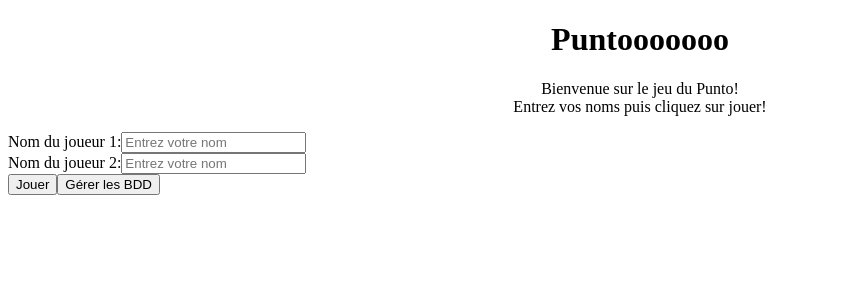
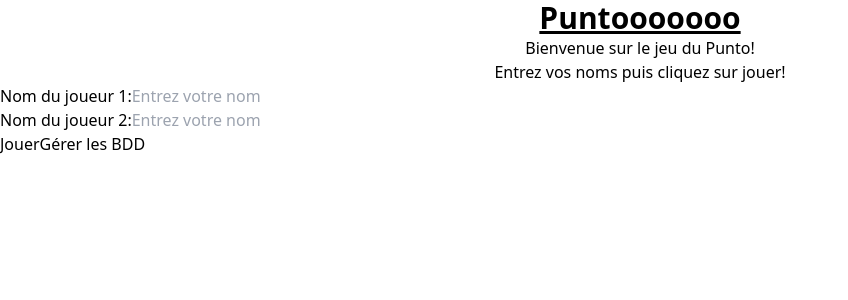
Before and after one commit to W1llrg/punto, a Nuxt app: page / in a window 1280 px wide. Shown: the top 300 px of the page, without its empty margins (0-848 px from the left). Built offline with nearby package versions, Linux system fonts and the light colour scheme.

Commit message:
📦 NEW: added tailwindcss + config

```diff
--- /dev/null
+++ b/assets/css/main.scss
@@ -0,0 +1,3 @@
+@tailwind base;
+@tailwind components;
+@tailwind utilities;
--- a/nuxt.config.ts
+++ b/nuxt.config.ts
@@ -4,4 +4,11 @@ export default {
     serverMiddleware: [
         { path: '/api', handler: '~/server/index.js' },
     ],
+    css: ['~/assets/css/main.scss'],
+    postcss: {
+        plugins: {
+            tailwindcss: {},
+            autoprefixer: {},
+        },
+    },
 };
--- a/package.json
+++ b/package.json
@@ -11,8 +11,12 @@
   },
   "devDependencies": {
     "@nuxt/devtools": "latest",
+    "autoprefixer": "^10.4.16",
     "jest": "^29.7.0",
     "nuxt": "^3.8.1",
+    "postcss": "^8.4.32",
+    "sass": "^1.69.5",
+    "tailwindcss": "^3.3.6",
     "vue": "^3.3.8",
     "vue-router": "^4.2.5"
   },
--- a/pages/index.vue
+++ b/pages/index.vue
@@ -1,5 +1,5 @@
 <template>
-    <h1 class="main-title" style="text-align: center;">Puntooooooo</h1>
+    <h1 class="main-title text-3xl font-bold underline" style="text-align: center;">Puntooooooo</h1>
     <div class="desc">
         <p>
             Bienvenue sur le jeu du Punto!<br>
--- /dev/null
+++ b/tailwind.config.js
@@ -0,0 +1,15 @@
+/** @type {import('tailwindcss').Config} */
+export default {
+    content: [
+        "./components/**/*.{js,vue,ts}",
+        "./layouts/**/*.vue",
+        "./pages/**/*.vue",
+        "./plugins/**/*.{js,ts}",
+        "./app.vue",
+        "./error.vue",
+    ],
+    theme: {
+        extend: {},
+    },
+    plugins: [],
+}
```
